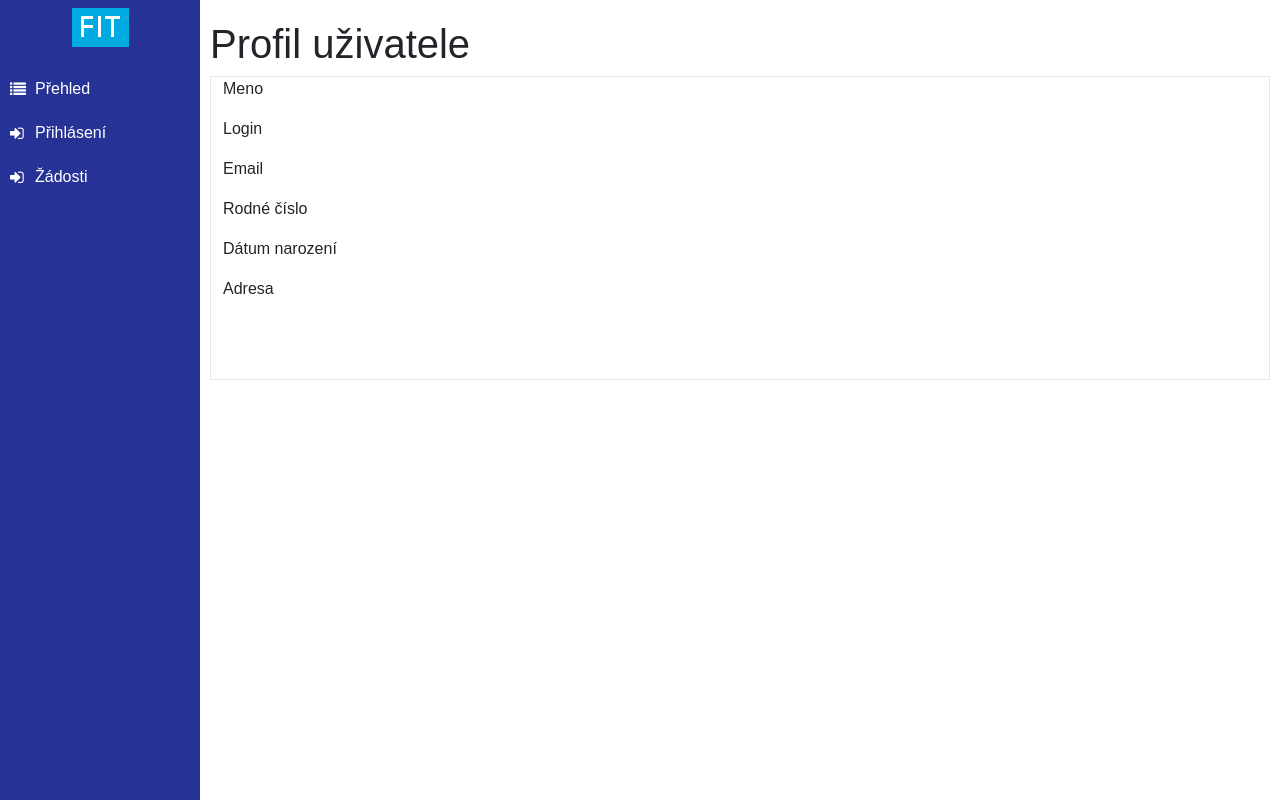
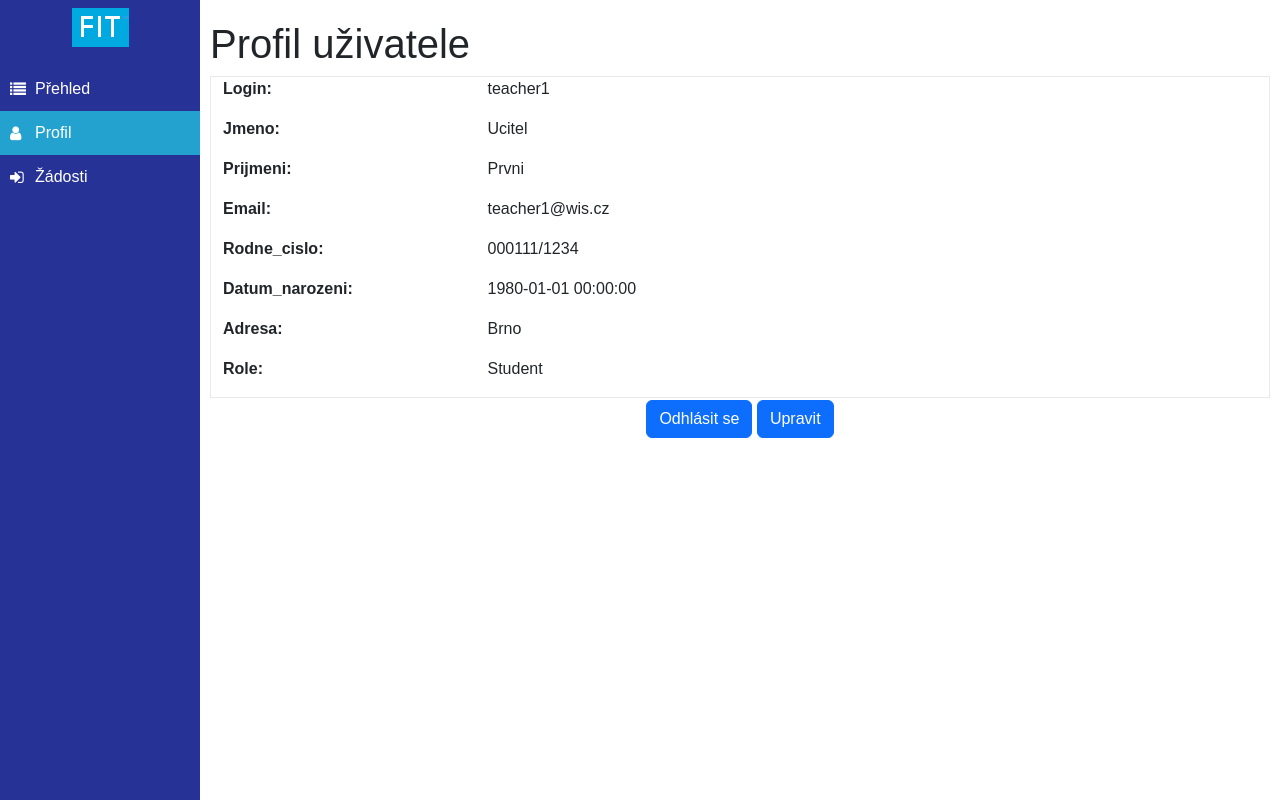
Before and after one commit to Dolly151/IIS_project-, a PHP site: page /profile.php in a window 1280 px wide. Run offline with PHP 8.4, Linux system fonts and the light colour scheme; the visitor is signed in with stand-in values (Sample User, id 1); data comes from the database, SQL or seed files in the repository.

Commit message:
feat: finished profile + bugfixes as i go

```diff
--- /dev/null
+++ b/pages/edits/profile_edit.php
@@ -0,0 +1,2 @@
+<?php
+echo "TODO: Upravit profil";
--- a/pages/menu.php
+++ b/pages/menu.php
@@ -5,31 +5,35 @@
 <nav class="navbar">
     <a href="overview.php"><img src="../assets/img/logo.png" alt="FIT VUT logo" class="logo"></a>
     <ul class="navbar-nav">
-        <li class="nav-item <?php if(basename($_SERVER['PHP_SELF']) == 'overview.php') echo 'active' ?>">
+        <li class="nav-item <?php echo (basename($_SERVER['PHP_SELF']) == 'overview.php') ? 'active' : ''; ?>">
             <a href="overview.php">
                 <i class="fa fa-list"></i>
                 Přehled
             </a>
         </li>
-        <!--
+        <?php if (PermissionService::isUserLoggedIn()) { ?>
         <li class="nav-item <?php if(basename($_SERVER['PHP_SELF']) == 'profile.php') echo 'active' ?>">
             <a href="profile.php">
                 <i class="fa fa-user"></i>
                 Profil
             </a>
         </li>
+        <?php } ?>
+        <!--
         <li class="nav-item <?php if(basename($_SERVER['PHP_SELF']) == 'schedule.php') echo 'active' ?>">
             <a href="schedule.php">
                 <i class="fa fa-television"></i>
                 Rozvrh
             </a>
         </li>-->
+        <?php if (!PermissionService::isUserLoggedIn()) { ?>
         <li class="nav-item <?php if(basename($_SERVER['PHP_SELF']) == 'login.php') echo 'active' ?>">
             <a href="login.php">
                 <i class="fa fa-sign-in"></i>
                 Přihlásení
             </a>
         </li>
+        <?php } ?>
         <?php if (PermissionService::isUserLoggedIn()) { ?>
         <li class="nav-item <?php if(basename($_SERVER['PHP_SELF']) == 'requests.php') echo 'active'; ?>">
             <a href="requests.php">
--- a/pages/profile.php
+++ b/pages/profile.php
@@ -1,5 +1,12 @@
 <?php
     require_once('../common/common.php');
+    require_once('../services/profile_service.php');
+    require_once('../services/permission_service.php');
+
+    PermissionService::requireRole(PermissionLevel::ANY);
+
+    $profileService = new ProfileService();
+    $userDetails = $profileService->getUserDetail();
 
     make_header('WIS- profile', 'profile');
 ?>
@@ -14,16 +21,28 @@
         <main>
             <div class="container profile d-flex flex-column h-50">
                 <h1>Profil uživatele</h1>
-                <!--Profile details will be taken from database-->
                 <div class="container details">
-                    <p>Meno</p>
-                    <p>Login</p>
-                    <p>Email</p>
-                    <p>Rodné číslo</p>
-                    <p>Dátum narození</p>
-                    <p>Adresa</p>
+                    <?php foreach ($userDetails as $key => $value) { ?>
+                        <div class="row mb-3">
+                            <div class="col-sm-3">
+                                <strong><?php echo htmlspecialchars(ucfirst($key)); ?>:</strong>
+                            </div>
+                            <div class="col-sm-9">
+                                <?php if ($key == 'role') {
+                                    echo htmlspecialchars(PermissionService::permissionLevelToString(PermissionService::intToPermissionLevel($value)));
+                                } else {
+                                    echo htmlspecialchars($value);
+                                } ?>
+                            </div>
+                        </div>
+                    <?php } ?>
                 </div>
             </div>
+            <div class="container text-center">
+                <a href="actions/logout_action.php" class="btn btn-primary">Odhlásit se</a>
+                <a href="edits/profile_edit.php" class="btn btn-primary">Upravit</a>
+            </div>
+
         </main>
     </div>
 
--- a/services/login_service.php
+++ b/services/login_service.php
@@ -70,7 +70,7 @@
     private function registerParam(string $login, string $firstName, string $lastName, string $email,
                             string $password, string $rodneCislo, string $birthDate, string $address): bool
     {
-        if ($this->repository->exists('Uzivatel', ['email' => $email])) {
+        if ($this->repository->exists('Uzivatel', ['login' => $login])) {
             return false; // User already exists
         }
 
@@ -89,4 +89,5 @@
 
         return $this->repository->insert('Uzivatel', $data);
     }
+
 }
--- a/services/permission_service.php
+++ b/services/permission_service.php
@@ -14,13 +14,14 @@
 
     public static function requireRole(PermissionLevel $level): void
     {
-        if ($level === PermissionLevel::ANY) {
-            return;
-        }
 
         if (!isset($_SESSION['role'])) {
             echo "<h1>Access forbidden via PermissionService</h1>";
             exit();
+        }
+
+        if ($level === PermissionLevel::ANY) {
+            return;
         }
 
         if ($_SESSION['role'] !== $level->value) {
@@ -101,4 +102,16 @@
             default => PermissionLevel::GUEST,
         };
     }
+
+    public static function permissionLevelToString(PermissionLevel $level): string
+    {
+        return match ($level) {
+            PermissionLevel::GUEST => 'Guest',
+            PermissionLevel::ADMIN => 'Admin',
+            PermissionLevel::STUDENT => 'Student',
+            PermissionLevel::LECTOR => 'Lektor',
+            PermissionLevel::GARANT => 'Garant',
+            PermissionLevel::ANY => 'Any',
+        };
+    }
 }
--- /dev/null
+++ b/services/profile_service.php
@@ -0,0 +1,35 @@
+<?php
+
+require_once __DIR__ . '/../data/repository_factory.php';
+
+class ProfileService
+{
+    private Repository $repository;
+
+    public function __construct()
+    {
+        $this->repository = RepositoryFactory::create();
+    }
+
+    public function getUserDetail(): array
+    {
+        $user = $this->repository->getOneById('Uzivatel', ['login', 'jmeno', 'prijmeni', 'email', 'rodne_cislo', 'datum_narozeni', 'adresa', 'role'], $_SESSION['user_id']);
+        return $user;
+    }
+
+    public function updateUserProfile(): bool
+    {
+        $data = [
+            'login' => $_POST['login'],
+            'jmeno' => $_POST['firstName'],
+            'prijmeni' => $_POST['lastName'],
+            'email' => $_POST['email'],
+            'heslo' => $_POST['pwd'],
+            'rodne_cislo' => $_POST['rodneCislo'],
+            'datum_narozeni' => $_POST['birthDate'],
+            'adresa' => $_POST['address']
+        ];
+
+        return $this->repository->updateId('Uzivatel', $_SESSION['user_id'], $data);
+    }
+}
```
Also changed, not shown: pages/actions/logout_action.php (added, +9 -0 lines), pages/requests.php (+12 -1 lines).
